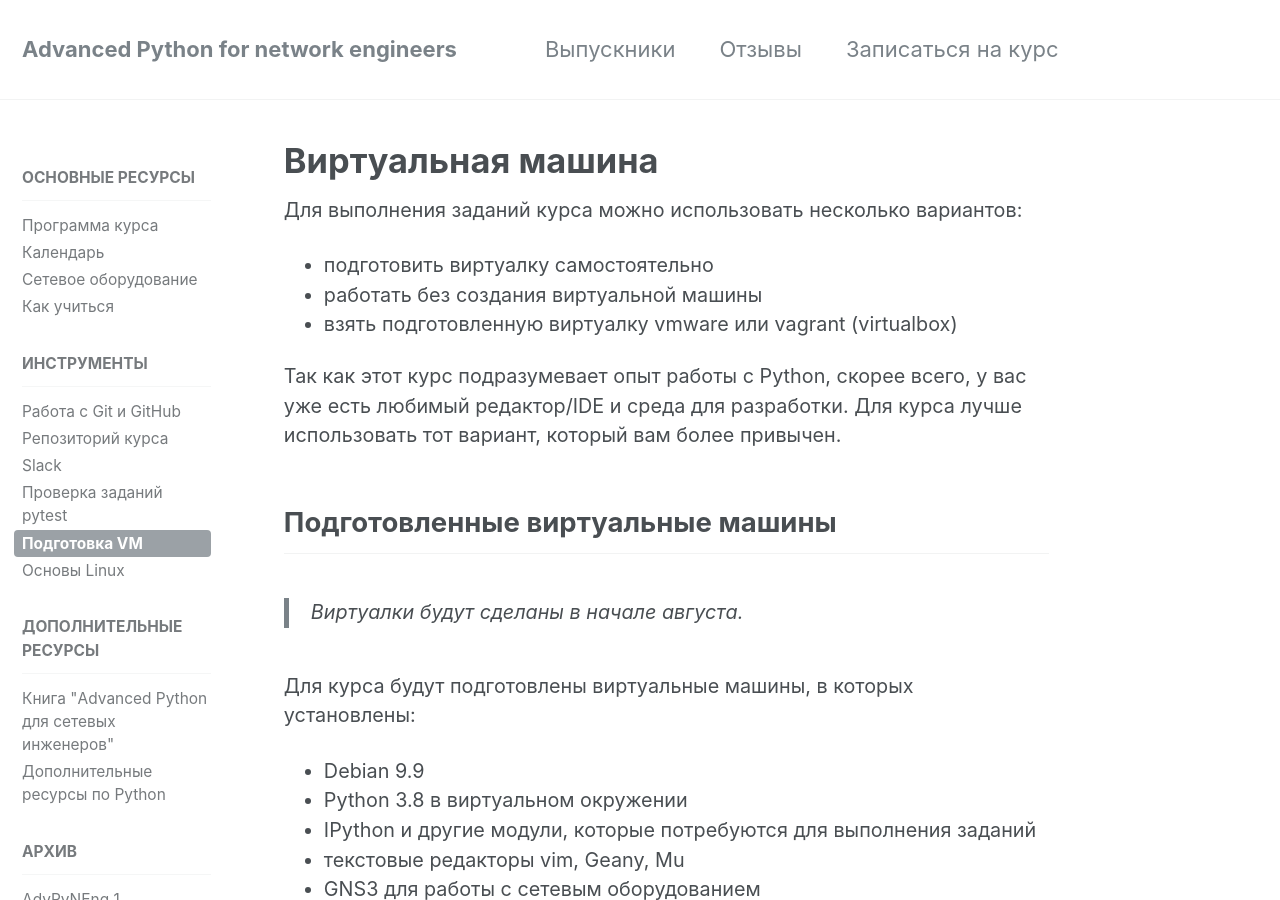
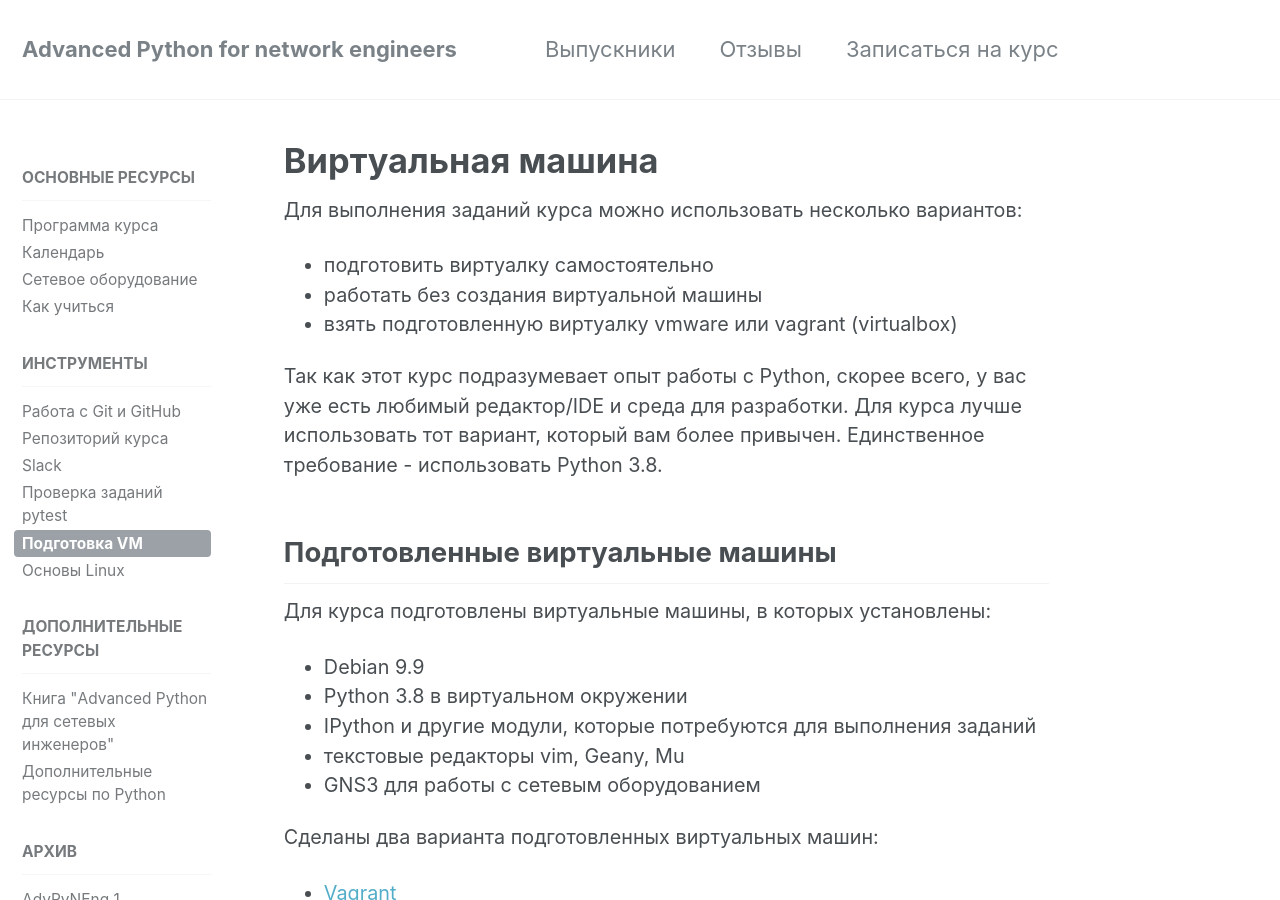
Before and after one commit to advpyneng/advpyneng.github.io, a Jekyll site: the page built from _pages/docs/course-vm.md, in a window 1280 px wide and 900 px high. Built offline with Jekyll 4.4.1, drawn with Linux system fonts in a browser that asks for light colours; comment, search, counter and statistics services are not loaded.

Commit message:
advpyneng-2

```diff
--- a/_pages/docs/course-vm.md
+++ b/_pages/docs/course-vm.md
@@ -11,13 +11,12 @@ permalink: /docs/course-vm/
 Так как этот курс подразумевает опыт работы с Python, скорее всего,
 у вас уже есть любимый редактор/IDE и среда для разработки.
 Для курса лучше использовать тот вариант, который вам более привычен.
+Единственное требование - использовать Python 3.8.
 
 
 ## Подготовленные виртуальные машины
 
-> Виртуалки будут сделаны в начале августа.
-
-Для курса будут подготовлены виртуальные машины, в которых установлены:
+Для курса подготовлены виртуальные машины, в которых установлены:
 
 * Debian 9.9
 * Python 3.8 в виртуальном окружении
```
